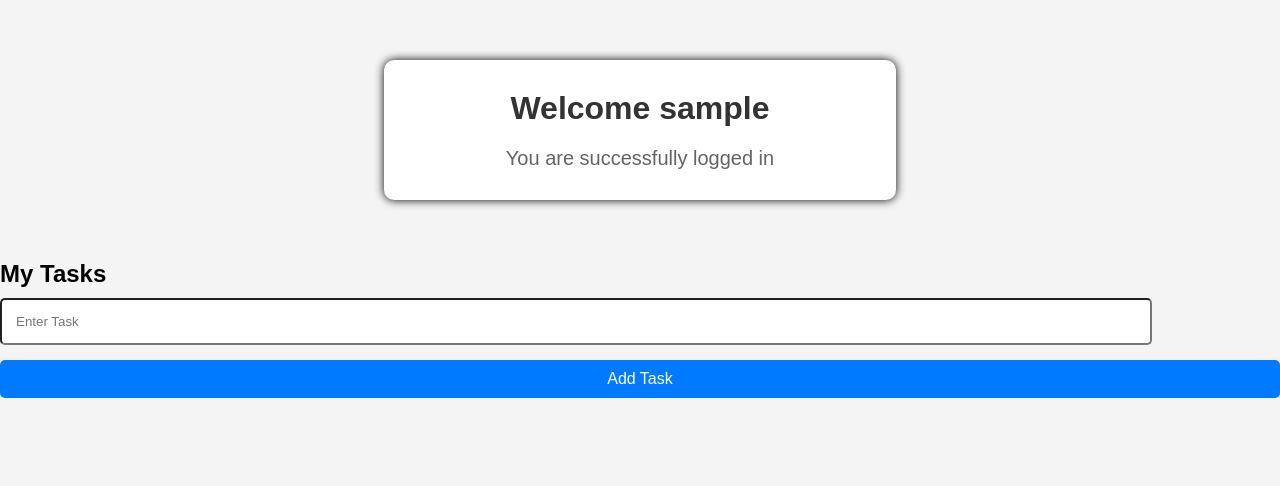
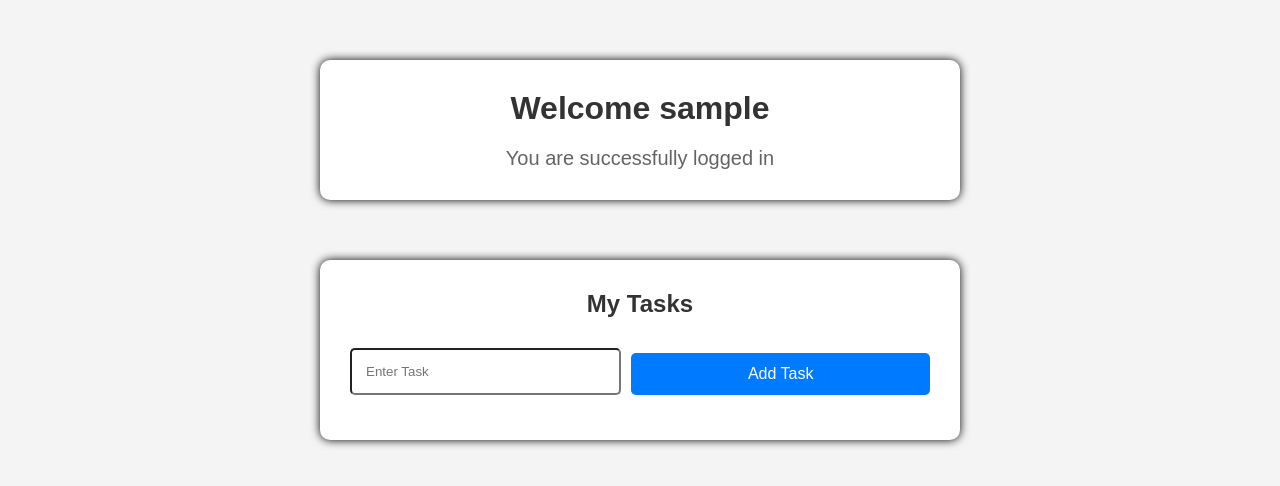
Before and after one commit to dominic-rozario1210/flask-auth-project, a Flask app: page /dashboard in a window 1280 px wide. Shown: the part 73-559 px from the top of the page. Run offline with Flask 3, Linux system fonts and the light colour scheme; the visitor is signed in with stand-in values (Sample User, id 1); data that the repository does not hold is empty.

Commit message:
improved task manager dashboard UI

```diff
--- a/static/css/dashboard.css
+++ b/static/css/dashboard.css
@@ -34,7 +34,7 @@ body{
 }
 .welcome{
     background: white;
-    width: 40%;
+    width: 50%;
     margin: 60px auto;
     border-radius: 10px;
     text-align: center;
@@ -49,3 +49,66 @@ body{
     color: rgb(102, 99, 99);
     font-size: 20px;
 }
+.task-container{
+    background: white;
+    width: 50%;
+    margin: 30px auto;
+    padding: 30px;
+    border-radius: 10px;
+    box-shadow: 0 0 10px;
+}
+.task-container h2{
+    margin-bottom: 20px;
+    color: #333;
+    text-align: center;
+}
+#task_form{
+    display: flex;
+    gap: 10px;
+    margin-bottom: 15px;
+}
+#task_btn{
+    padding: 10px 15px;
+    background:#007bff ;
+    color: white;
+    border: none;
+    border-radius: 5px;
+    cursor: pointer;
+}
+#task_btn:hover{
+    background:#07386c ;
+}
+#message{
+    margin-bottom: 15px;
+    color: green;
+    font-weight: bold;
+}
+
+.task-item{
+    display: flex;
+    justify-content: space-between;
+    align-items: center;
+    background:#f8f8f8 ;
+    padding: 12px;
+    margin-bottom: 10px;
+    border-radius: 5px;
+    border: 1px solid #ddd;
+}
+.task-buttons{
+    display: flex;
+    gap: 8px;
+}
+.task-buttons button{
+    padding: 6px 12px;
+    border: none;
+    border-radius: 5px;
+    cursor: pointer;
+}
+.task-buttons button:first-child{
+    background: orange;
+    color: white;
+}
+.task-buttons button:last-child{
+    background: red;
+    color: white;
+}
--- a/static/js/task.js
+++ b/static/js/task.js
@@ -40,10 +40,13 @@ async function getTasks(){
 
     tasks.forEach(function(task){
         taskList.innerHTML +=`
-        <p>${task.task_name}
-          <button onclick="editTask(${task.id},'${task.task_name}')">Edit</button>
-          <button onclick="deleteTask(${task.id})">Delete</button>
-        </p>
+        <div class="task-item">
+           <span>${task.task_name}</span>
+           <div class="task-buttons">
+             <button onclick="editTask(${task.id},'${task.task_name}')">Edit</button>
+             <button onclick="deleteTask(${task.id})">Delete</button>
+           </div>
+        </div>
         `;
     });
 }
```
